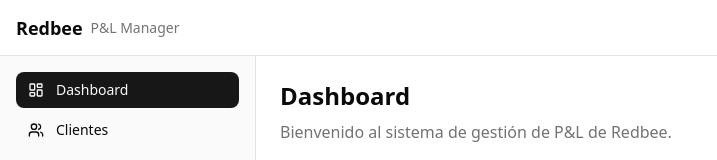
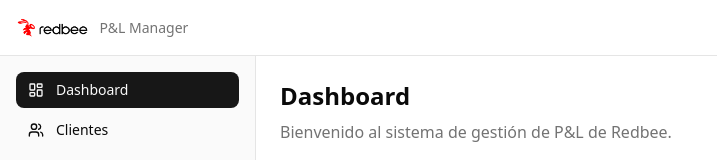
Before and after one commit to nahuelalejandrogomez/Gestion_PnL, a React app in the folder redbee-pnl/packages/frontend/: page / in a window 1280 px wide. Shown: the top 160 px of the page, without its empty margins (0-717 px from the left). Built offline with nearby package versions, Linux system fonts and the light colour scheme; no server answers; the HTML template or start-up script is replaced by a standard one.

Commit message:
chore: replace Redbee text with logo in header

```diff
--- a/redbee-pnl/packages/frontend/src/components/layout/Header.tsx
+++ b/redbee-pnl/packages/frontend/src/components/layout/Header.tsx
@@ -1,4 +1,5 @@
 import { Menu } from 'lucide-react';
+import logo from '@/assets/REDBEE-MARCA.png';
 
 interface HeaderProps {
   onToggleSidebar: () => void;
@@ -14,7 +15,7 @@ export function Header({ onToggleSidebar }: HeaderProps) {
         <Menu className="h-5 w-5" />
       </button>
       <div className="flex items-center gap-2">
-        <span className="font-semibold text-lg text-foreground">Redbee</span>
+        <img src={logo} alt="Redbee" className="h-6 w-auto" />
         <span className="text-muted-foreground text-sm">P&L Manager</span>
       </div>
     </header>
```
Also changed, not shown: redbee-pnl/packages/frontend/src/assets/REDBEE-MARCA.png (renamed from redbee-pnl/packages/frontend/assets/REDBEE-MARCA.png).
